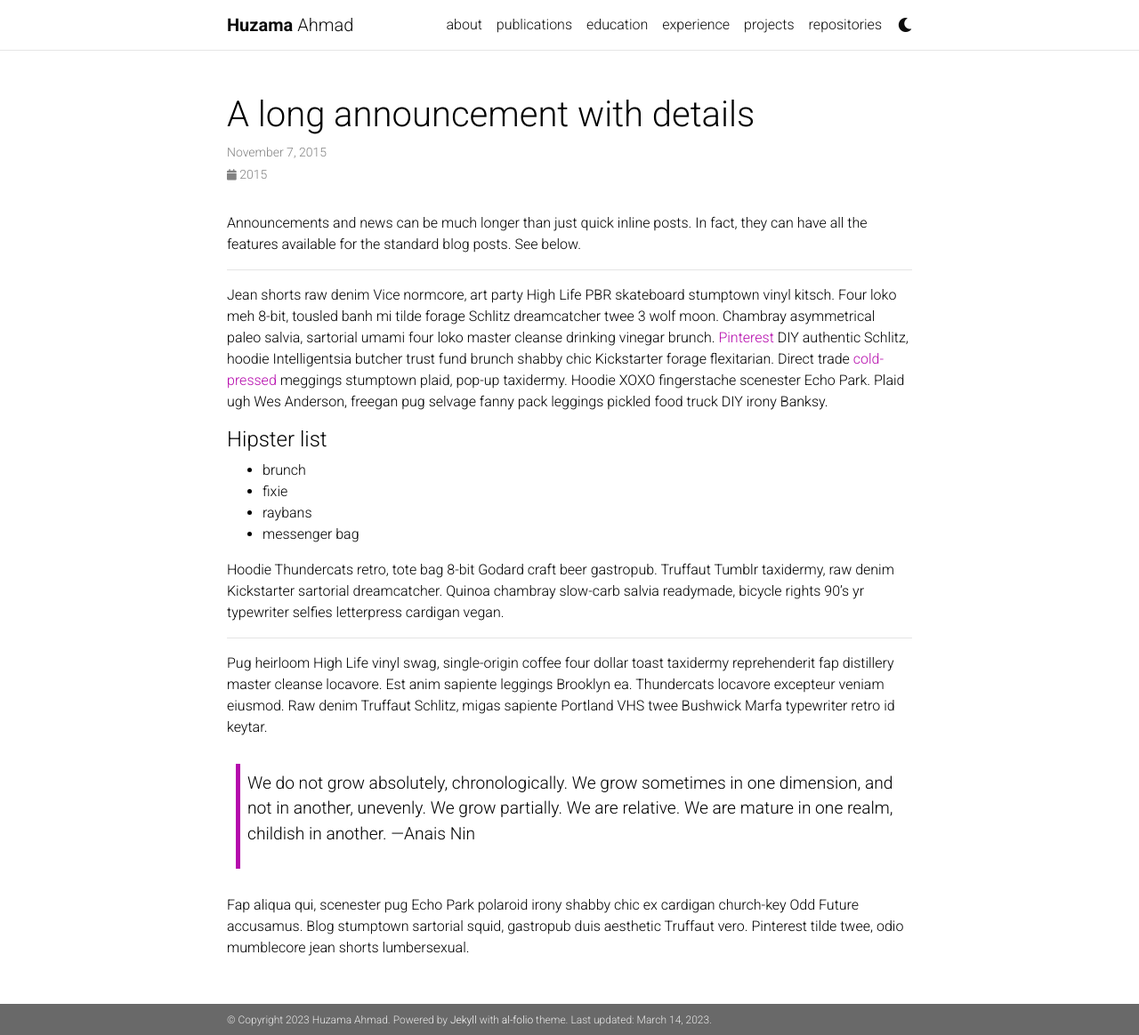
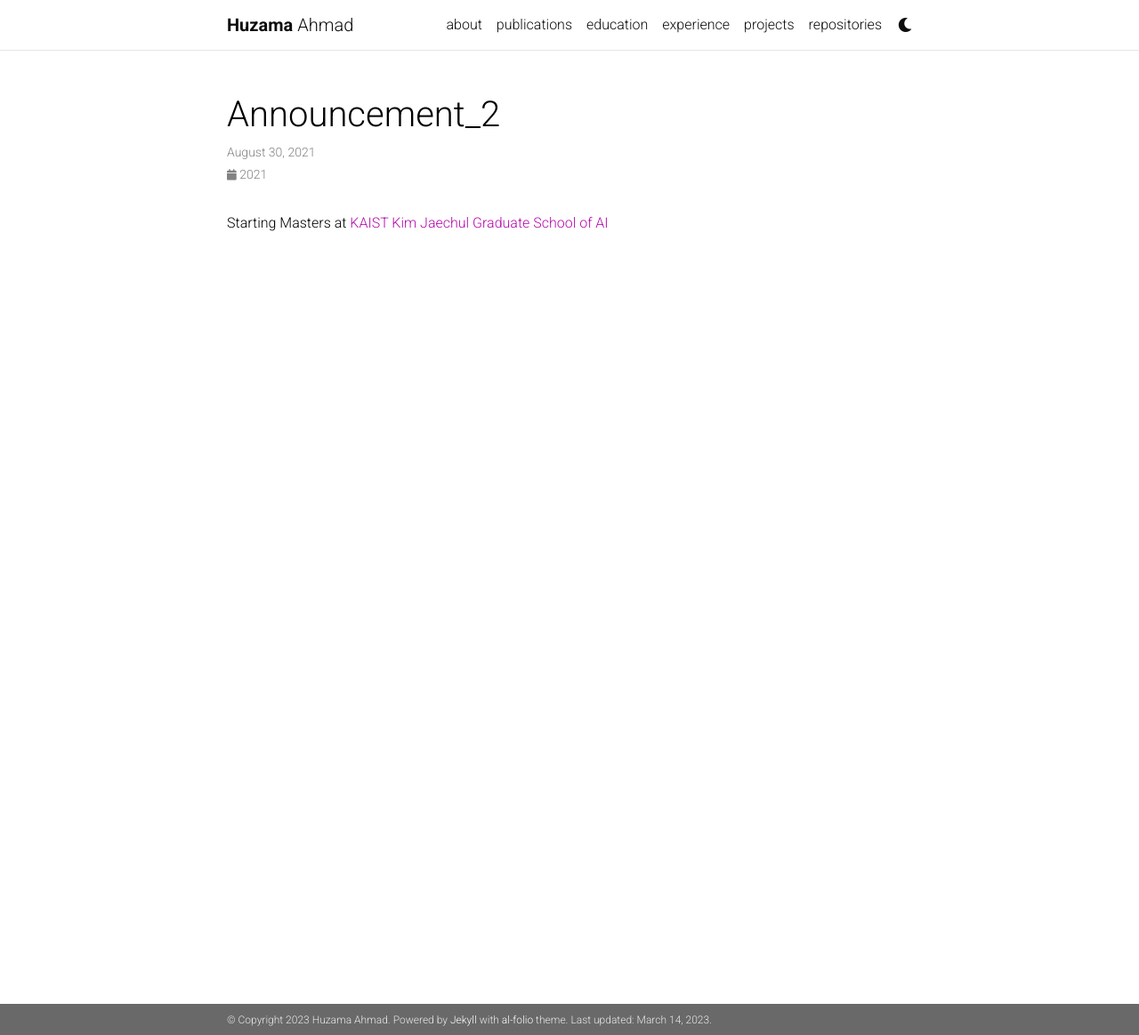
Before and after one commit to huzama/huzama.github.io, a Jekyll site: the page built from _news/announcement_2.md, in a window 1280 px wide and 1164 px high. Shown: the whole window at 89% size. Built offline with Jekyll 4.4.1, drawn with Linux system fonts in a browser that asks for light colours; full-size pictures stand in for the smaller copies a plugin makes; comment, search, counter and statistics services are not loaded; a style sheet for code colours, icons or effects is not loaded.

Commit message:
Updated Pages

```diff
--- a/_data/repositories.yml
+++ b/_data/repositories.yml
@@ -1,6 +1,6 @@
 github_users:
   - huzama
 
-github_repos:
-  - huzama/GenRead
-  - huzama/huzama.github.io
+# github_repos:
+#   - huzama/GenRead
+#   - huzama/huzama.github.io
--- a/_news/announcement_2.md
+++ b/_news/announcement_2.md
@@ -1,31 +1,7 @@
 ---
 layout: post
-title: A long announcement with details
-date: 2015-11-07 16:11:00-0400
-inline: false
+date: 2021-08-30 07:59:00-0400
+inline: true
 ---
 
-Announcements and news can be much longer than just quick inline posts. In fact, they can have all the features available for the standard blog posts. See below.
-
-***
-
-Jean shorts raw denim Vice normcore, art party High Life PBR skateboard stumptown vinyl kitsch. Four loko meh 8-bit, tousled banh mi tilde forage Schlitz dreamcatcher twee 3 wolf moon. Chambray asymmetrical paleo salvia, sartorial umami four loko master cleanse drinking vinegar brunch. <a href="https://www.pinterest.com">Pinterest</a> DIY authentic Schlitz, hoodie Intelligentsia butcher trust fund brunch shabby chic Kickstarter forage flexitarian. Direct trade <a href="https://en.wikipedia.org/wiki/Cold-pressed_juice">cold-pressed</a> meggings stumptown plaid, pop-up taxidermy. Hoodie XOXO fingerstache scenester Echo Park. Plaid ugh Wes Anderson, freegan pug selvage fanny pack leggings pickled food truck DIY irony Banksy.
-
-#### Hipster list
-<ul>
-    <li>brunch</li>
-    <li>fixie</li>
-    <li>raybans</li>
-    <li>messenger bag</li>
-</ul>
-
-Hoodie Thundercats retro, tote bag 8-bit Godard craft beer gastropub. Truffaut Tumblr taxidermy, raw denim Kickstarter sartorial dreamcatcher. Quinoa chambray slow-carb salvia readymade, bicycle rights 90's yr typewriter selfies letterpress cardigan vegan.
-
-***
-
-Pug heirloom High Life vinyl swag, single-origin coffee four dollar toast taxidermy reprehenderit fap distillery master cleanse locavore. Est anim sapiente leggings Brooklyn ea. Thundercats locavore excepteur veniam eiusmod. Raw denim Truffaut Schlitz, migas sapiente Portland VHS twee Bushwick Marfa typewriter retro id keytar.
-
-> We do not grow absolutely, chronologically. We grow sometimes in one dimension, and not in another, unevenly. We grow partially. We are relative. We are mature in one realm, childish in another.
-> —Anais Nin
-
-Fap aliqua qui, scenester pug Echo Park polaroid irony shabby chic ex cardigan church-key Odd Future accusamus. Blog stumptown sartorial squid, gastropub duis aesthetic Truffaut vero. Pinterest tilde twee, odio mumblecore jean shorts lumbersexual.
+Starting Masters at <a href='https://www.kaist.ac.kr/en/'>KAIST</a> <a href='https://gsai.kaist.ac.kr/'>Kim Jaechul Graduate School of AI </a>
```
Also changed, not shown: _news/Sample_News.md (added, +31 -0 lines), _news/announcement_1.md (+2 -2 lines), _news/announcement_3.md (+2 -2 lines), _news/announcement_4.md (added, +7 -0 lines), _news/announcement_5.md (added, +7 -0 lines), _pages/about.md (+3 -2 lines), _pages/publications.md (+1 -1 lines).
